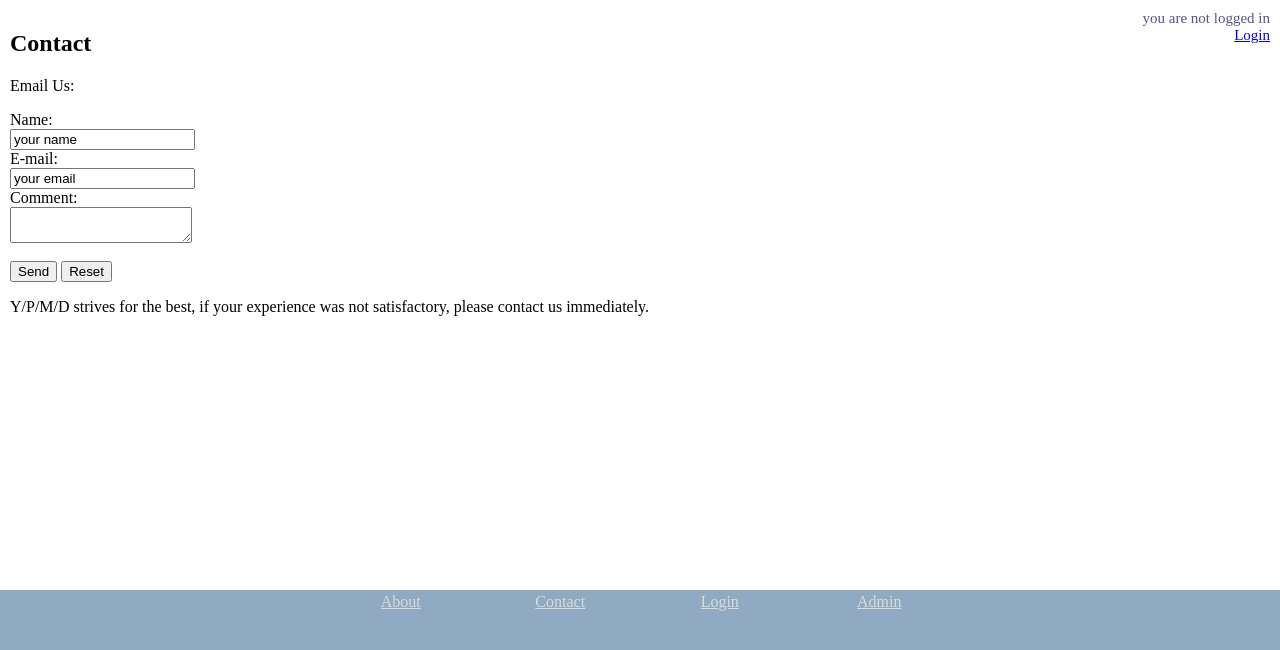
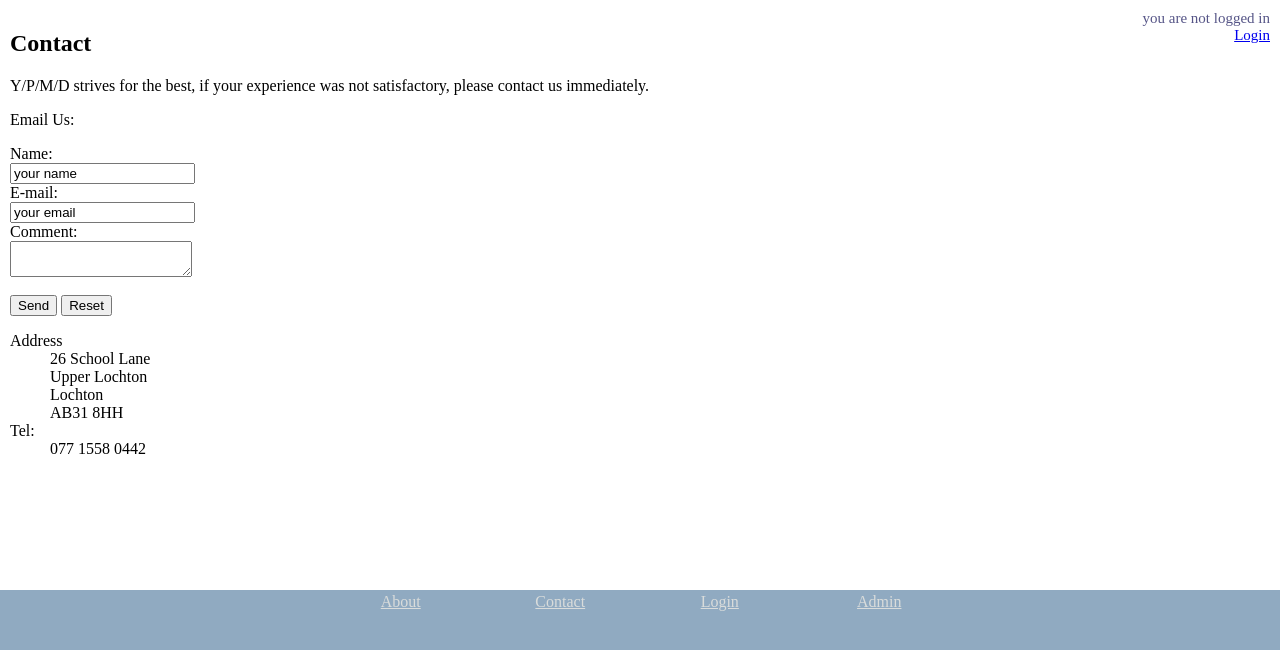
Before and after one commit to boacompiler/Karate-Website, a PHP site: page /contact.php in a window 1280 px wide. Shown: the part 150-800 px from the top of the page. Run offline with PHP 8.4, Linux system fonts and the light colour scheme; some libraries are stand-ins or nearby versions.

Commit message:
adds address to contact

```diff
--- a/contact.php
+++ b/contact.php
@@ -37,6 +37,7 @@
             </div>
             <div id="content">
                 <h2>Contact</h2>
+                <p>Y/P/M/D strives for the best, if your experience was not satisfactory, please contact us immediately.</p>
                 <p>Email Us:
                 <form action="MAILTO:rthompson@ypmd.com" method="post" enctype="text/plain">
                     Name:<br>
@@ -48,7 +49,15 @@
                     <input type="submit" value="Send">
                     <input type="reset" value="Reset">
                 </form>
-                <p>Y/P/M/D strives for the best, if your experience was not satisfactory, please contact us immediately.</p>
+                <dl>
+                   <dt>Address</dt>
+                   <dd>26 School Lane</dd>
+                   <dd>Upper Lochton</dd>
+                   <dd>Lochton</dd>
+                   <dd>AB31 8HH</dd>
+                   <dt>Tel:</dt>
+                   <dd>077 1558 0442</dd>
+                </dl>
             </div>
             <div id="footer">
                 <table id="footerTable">
```
